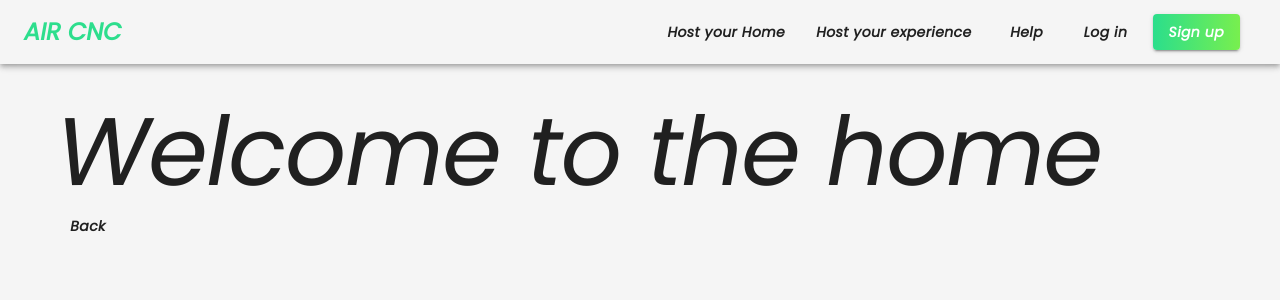
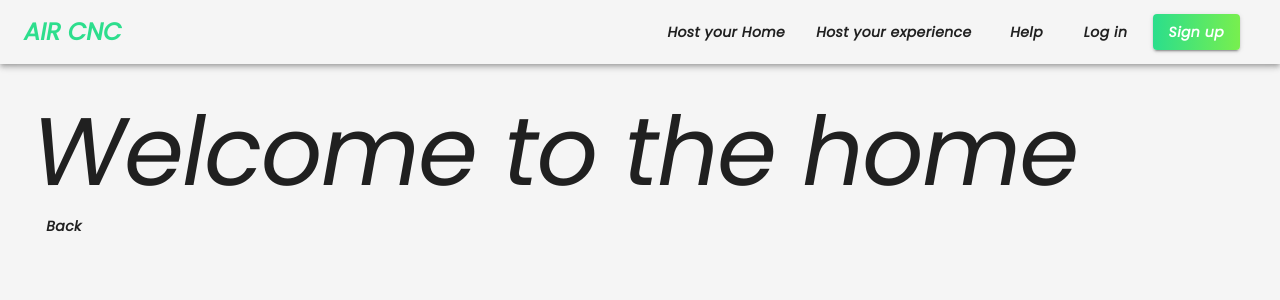
Before and after one commit to Shakib448/next-js-air-cnc, a Next.js app in the folder client/: page /home in a window 1280 px wide. Shown: the top 300 px of the page. Built offline with nearby package versions, Linux system fonts and the light colour scheme.

Commit message:
WIP on Home

```diff
--- a/client/pages/home/index.js
+++ b/client/pages/home/index.js
@@ -25,8 +25,8 @@ const Home = () => {
     <>
       <Navigation />
       <Layout title="Welcome to AIR-CNC">
-        <Container>
-          <Grid className={clsx(classes.root)}>
+        <Container className={clsx(classes.root)}>
+          <Grid item>
             <Typography variant="h1">Welcome to the home</Typography>
             <Link href="/">
               <Button>Back</Button>
```
